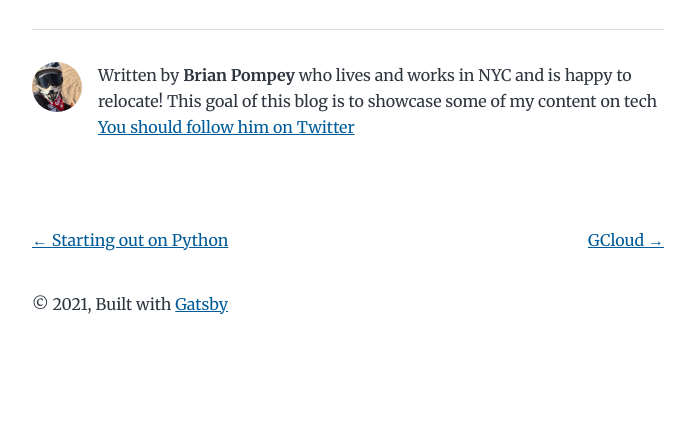
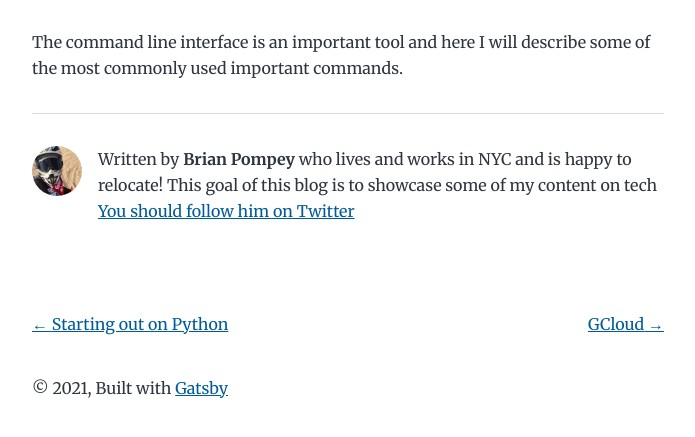
Before and after one commit to brianpompey/blog-page, a Gatsby site: page /blog-22/ in a window 1280 px wide. Shown: the part 211-648 px from the top of the page, without its empty margins (292-987 px from the left). Built offline with nearby package versions, Linux system fonts and the light colour scheme; Gatsby itself is replaced by a stand-in of ours.

Commit message:
working on it

```diff
--- a/content/blog/blog-22/index.md
+++ b/content/blog/blog-22/index.md
@@ -2,3 +2,5 @@
 title: Command Line Basics
 date: "2021-03-05T22:12:03.284Z"
 ---
+
+The command line interface is an important tool and here I will describe some of the most commonly used important commands.
```
